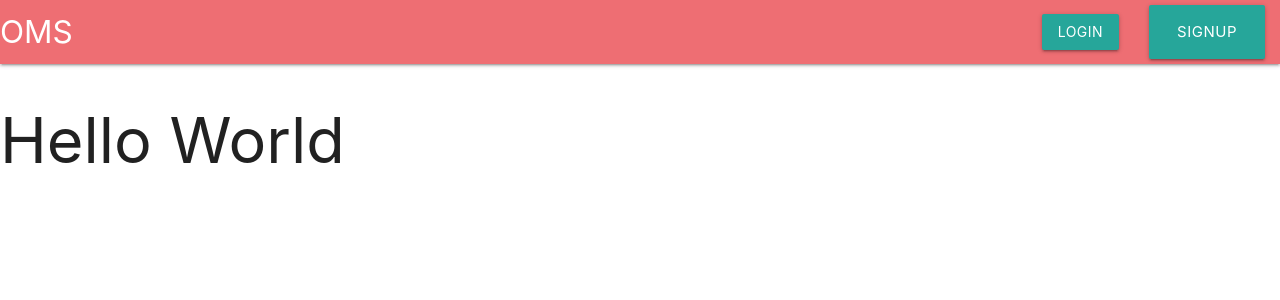
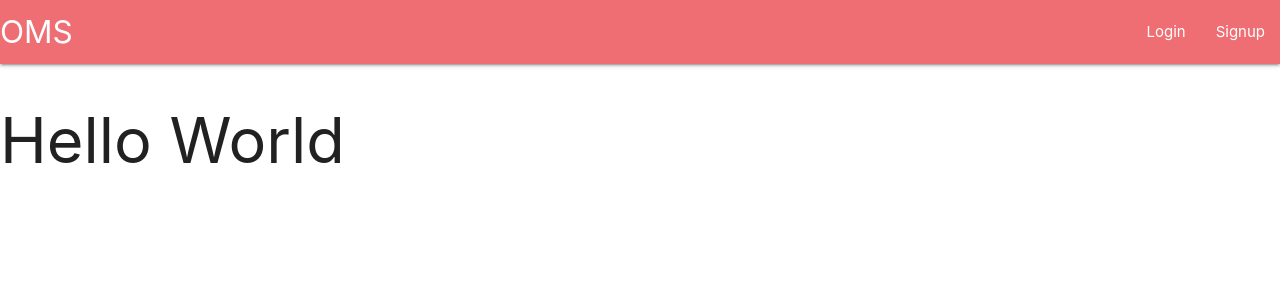
Before and after one commit to RumaisaHabib/orphan-management-system, a Django app: page / in a window 1280 px wide. Shown: the top 300 px of the page. Run offline with Django 3.2, Linux system fonts and the light colour scheme; some libraries are stand-ins or nearby versions.

Commit message:
Okay navbar

```diff
--- a/OMS/templates/navbar.html
+++ b/OMS/templates/navbar.html
@@ -5,14 +5,17 @@
     <meta http-equiv="X-UA-Compatible" content="IE=edge">
     <meta name="viewport" content="width=device-width, initial-scale=1.0">
     <link type="text/css" rel="stylesheet" href="css/materialize.min.css"  media="screen,projection"/>
+    <script src="https://ajax.googleapis.com/ajax/libs/jquery/2.1.1/jquery.min.js"></script>
+    <link rel="stylesheet" href="https://cdnjs.cloudflare.com/ajax/libs/materialize/1.0.0/css/materialize.min.css">
+    <script src="https://cdnjs.cloudflare.com/ajax/libs/materialize/1.0.0/js/materialize.min.js"></script>
     <title>Orphan Management System</title>
 </head>
 <nav>
     <div class="nav-wrapper">
-      <a href="#!" class="brand-logo">OMS</a>
+      <a href="#" class="brand-logo">OMS</a>
       <ul class="right hide-on-med-and-down">
-        <li><a class="waves-effect waves-light btn">Login</a></li>
-        <li><a class="waves-effect waves-light btn-large">Signup</a></li>
+        <li><a href="index.html">Login</a></li>
+        <li><a href="index.html">Signup</a></li>
       </ul>
     </div>
   </nav>
```
